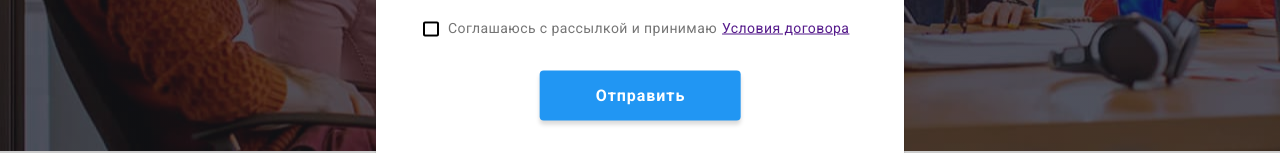
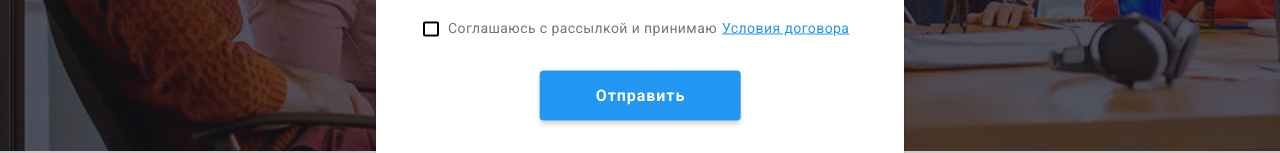
Before and after one commit to AntonPlish/goit-markup-hw-06, a plain HTML site: page index.html in a window 1280 px wide. Both pictures are taken after a click on the button "Заказать услугу". Shown: the part 530-683 px from the top of the page. Drawn offline with Linux system fonts and the light colour scheme.

Commit message:
color of modal form link

```diff
--- a/css/styles.css
+++ b/css/styles.css
@@ -461,7 +461,7 @@ body {
 
 .modal-form-text-link {
   margin-left: 5px;
-  border-color: var(--blue-color);
+  color: var(--blue-color);
 }
 
 .modal-form-button {
```
